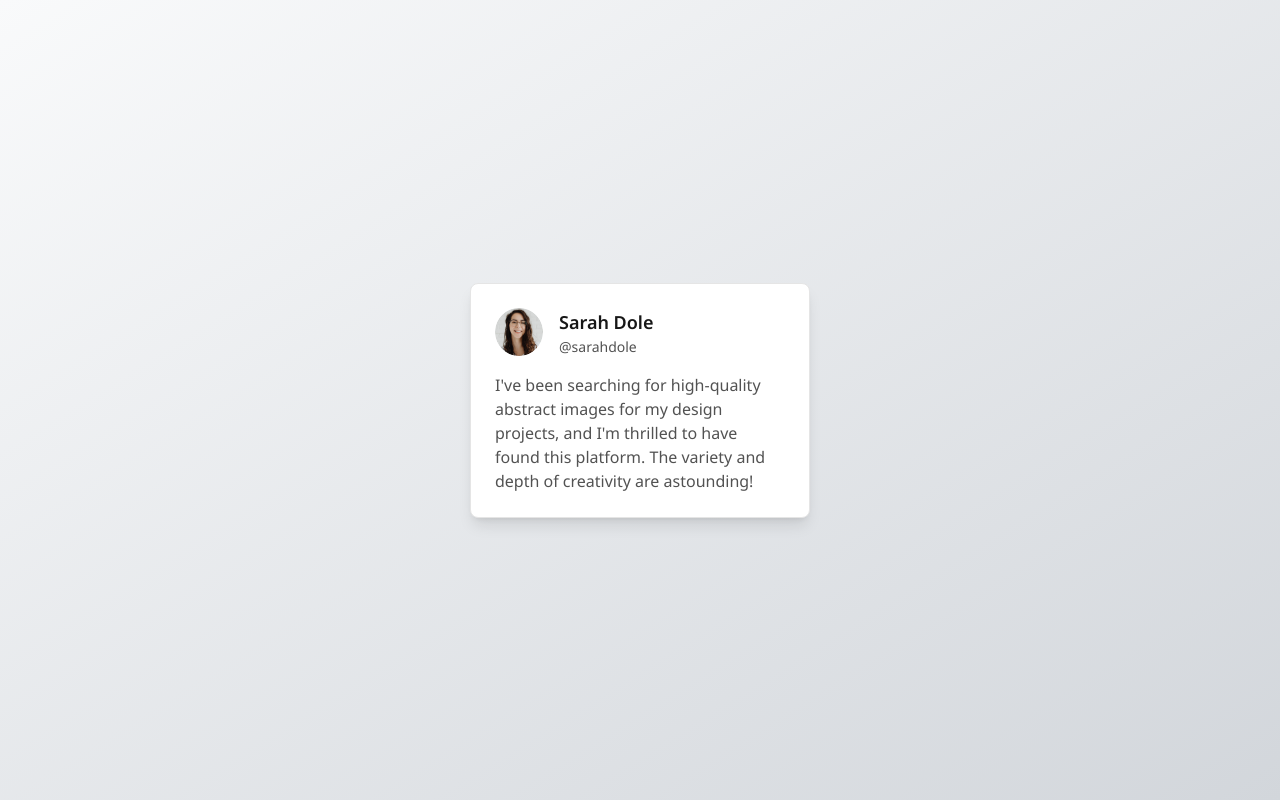
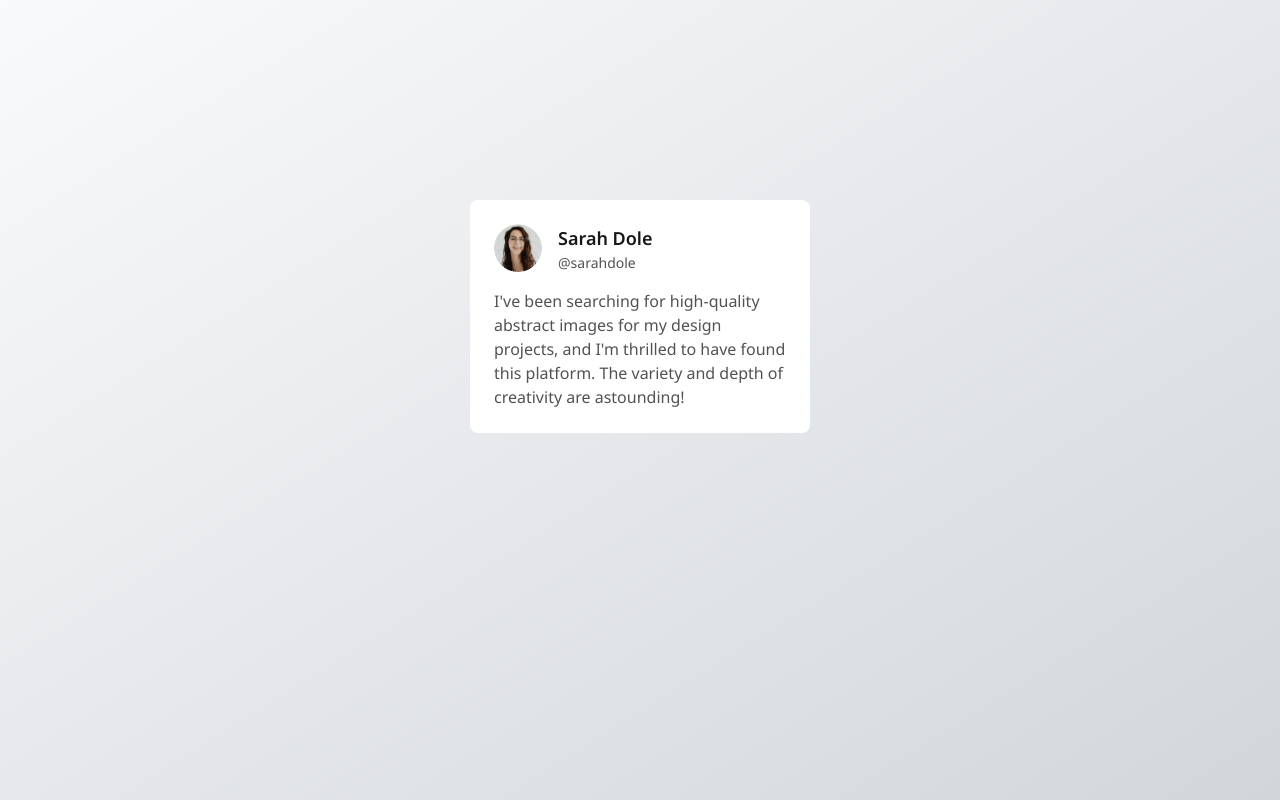
Before and after one commit to Sad7920/GFEP-testimonial-card, a plain HTML site: page index.html in a window 1280 px wide. Drawn offline with nearby package versions, Linux system fonts and the light colour scheme.

Commit message:
height change

```diff
--- a/index.html
+++ b/index.html
@@ -14,15 +14,16 @@
     <script src="https://cdn.tailwindcss.com"></script>
     <link rel="icon" href="img/favicon.ico" sizes="any" />
   </head>
-  <body class="bg-gradient-to-br from-[#F9FAFB] to-[#D2D6DB]">
-    <div class="h-screen flex items-center justify-center px-4">
+  <body
+    class="bg-gradient-to-br from-[#F9FAFB] to-[#D2D6DB] h-screen flex justify-center items-start pt-[200px] px-[17.5px]"
+  >
     <figure
-        class="w-[340px] flex flex-col gap-4 border border-neutral-200 p-6 rounded-lg bg-white shadow-lg"
+      class="w-[340px] flex flex-col gap-4 outline-1 outline-neutral-200 p-6 rounded-lg bg-white shadow-soft"
     >
       <figcaption class="flex gap-4">
         <img
           src="img/profile-thumbnail.png"
-            alt="profile_image"
+          alt="Profile Thumbnail"
           class="w-12 h-12 object-cover rounded-full"
         />
         <div class="flex flex-col gap-px">
@@ -40,6 +41,5 @@
         </p>
       </blockquote>
     </figure>
-    </div>
   </body>
 </html>
```
Lines whose indentation alone changed are shown as unchanged.
